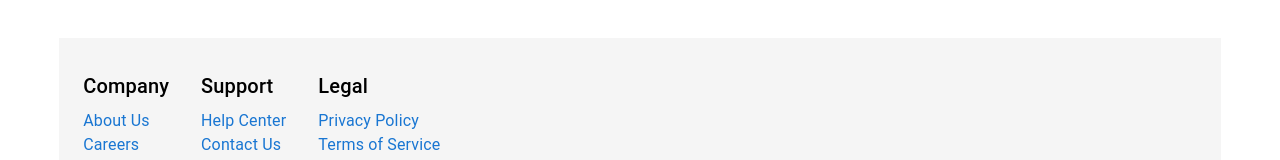
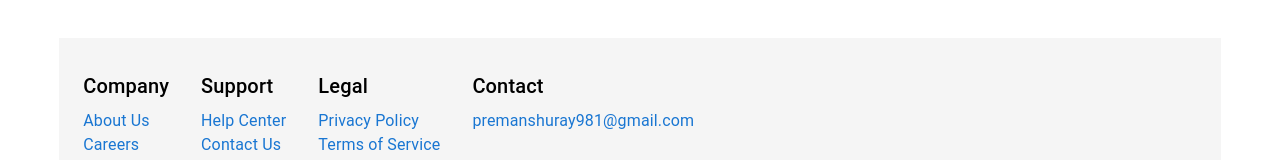
Before and after one commit to Prem-Ray/foodie, a React (Vite) app: page /hotels in a window 1280 px wide. Shown: the part 783-943 px from the top of the page. Built offline with nearby package versions, Linux system fonts and the light colour scheme.

Commit message:
add context implementation

```diff
--- a/src/App.jsx
+++ b/src/App.jsx
@@ -9,6 +9,7 @@ import { Contact } from "./components/Contact";
 import { Restaurant } from "./components/Restaurant";
 import { Shimmer } from "./components/Shimmer";
 import { Box, CircularProgress } from "@mui/material";
+import AppContext from "./context/AppContext";
 
 export const PageContainer = styled("div")(() => ({
   minHeight: "100vh",
@@ -23,12 +24,18 @@ const Hotels = lazy(() => import("./components/Hotels"));
 const About = lazy(() => import("./components/About"));
 
 function AppLayout() {
+  const user = {
+    name: "foodie",
+    email: "premanshuray981@gmail.com"
+  };
   return (
-    <PageContainer>
-      <Navbar />
-      <Outlet />
-      <Footer />
-    </PageContainer>
+    <AppContext.Provider value={{user}}>
+      <PageContainer>
+        <Navbar />
+        <Outlet />
+        <Footer />
+      </PageContainer>
+    </AppContext.Provider>
   );
 }
 
@@ -46,7 +53,7 @@ const appRouter = createBrowserRouter([
 
       {
         path: "/about",
-        element:
+        element: (
           <Suspense
             fallback={
               <Box
@@ -63,7 +70,7 @@ const appRouter = createBrowserRouter([
           >
             <About />
           </Suspense>
-        ,
+        ),
         errorElement: <Error />,
       },
       {
--- a/src/components/About.jsx
+++ b/src/components/About.jsx
@@ -1,7 +1,9 @@
 import { Box, Typography, Container, Paper } from "@mui/material";
-import { Navbar } from "./Navbar";
+import { useContext } from "react";
+import AppContext from "../context/AppContext";
 
 const About = () => {
+  const data = useContext(AppContext) ;
   return (
     <>
     <Container maxWidth="md" sx={{ mt: 6, mb: 6 }}>
@@ -13,7 +15,7 @@ const About = () => {
         }}
       >
         <Typography variant="h4" fontWeight="bold" gutterBottom>
-          About Foodie 🍽️
+          Welcome to {data.user.name}
         </Typography>
 
         <Typography variant="body1" paragraph>
--- a/src/components/Footer/Footer.jsx
+++ b/src/components/Footer/Footer.jsx
@@ -1,7 +1,11 @@
 import { Box, Container, Grid, Typography, Link } from "@mui/material";
 import Faq from "./Faq";
+import { useContext } from "react";
+import AppContext from "../../context/AppContext";
 
 export const Footer = () => {
+  const data = useContext(AppContext) ;
+
   return (
     <Box sx={{ bgcolor: "#f5f5f5", mt: 6, pt: 4 }}>
       <Container maxWidth="lg">
@@ -53,6 +57,15 @@ export const Footer = () => {
             </Typography>
           </Grid>
 
+         {/* contact Section */}
+          <Grid item xs={12} md={4}>
+            <Typography variant="h6" gutterBottom>
+              Contact
+            </Typography>
+            <Typography>
+              <Link href="#" underline="none">{data.user.email}</Link>
+            </Typography>
+          </Grid>
         </Grid>
 
         {/* FAQ Section */}
--- /dev/null
+++ b/src/context/AppContext.jsx
@@ -0,0 +1,8 @@
+import {createContext} from 'react' ;
+
+const AppContext = createContext({user:{
+    name:'foodie' ,
+    email:'foodie@gmail.com'
+}})
+
+export default AppContext ;
```
Also changed, not shown: src/components/Footer.jsx (deleted, +0 -7 lines).
